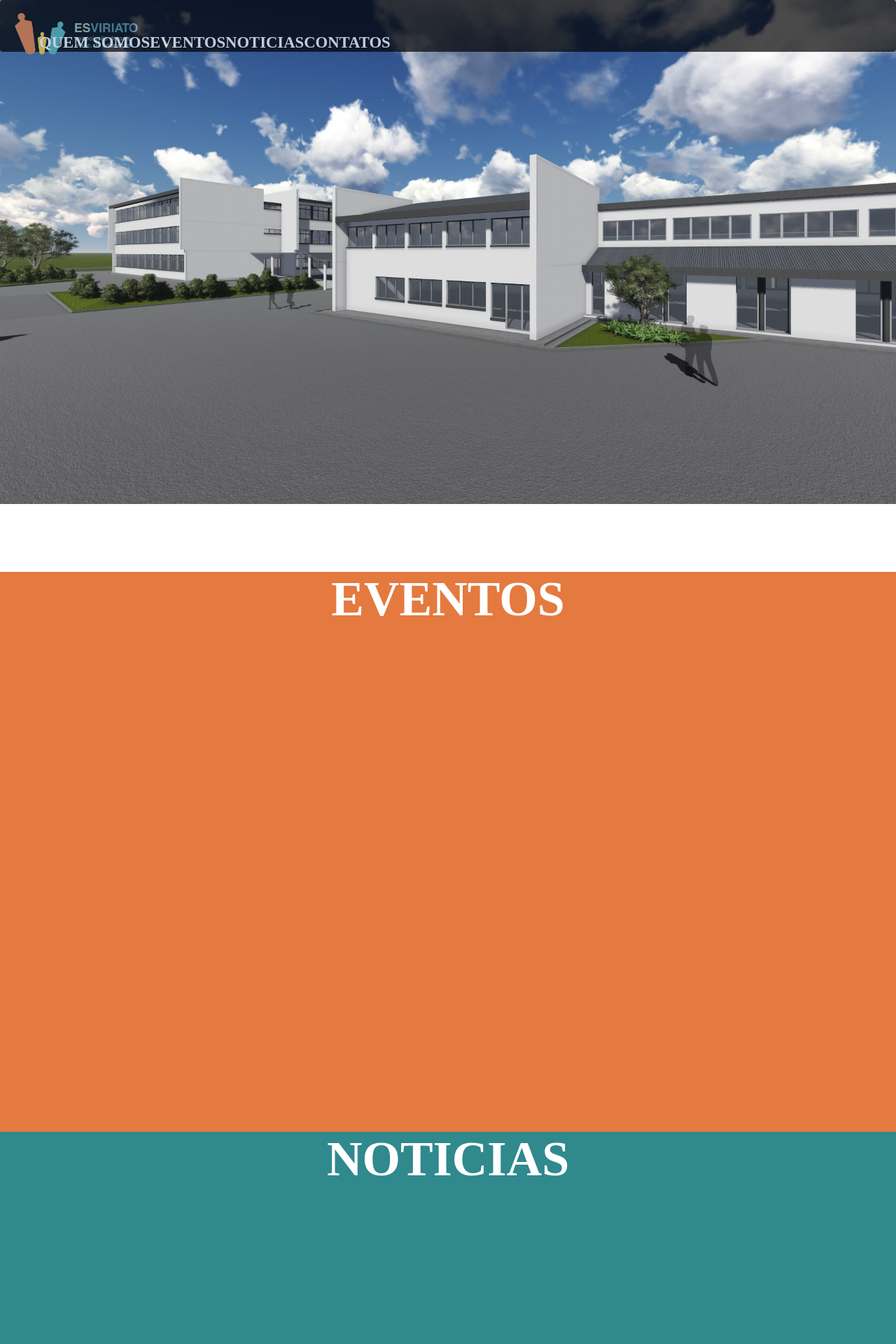
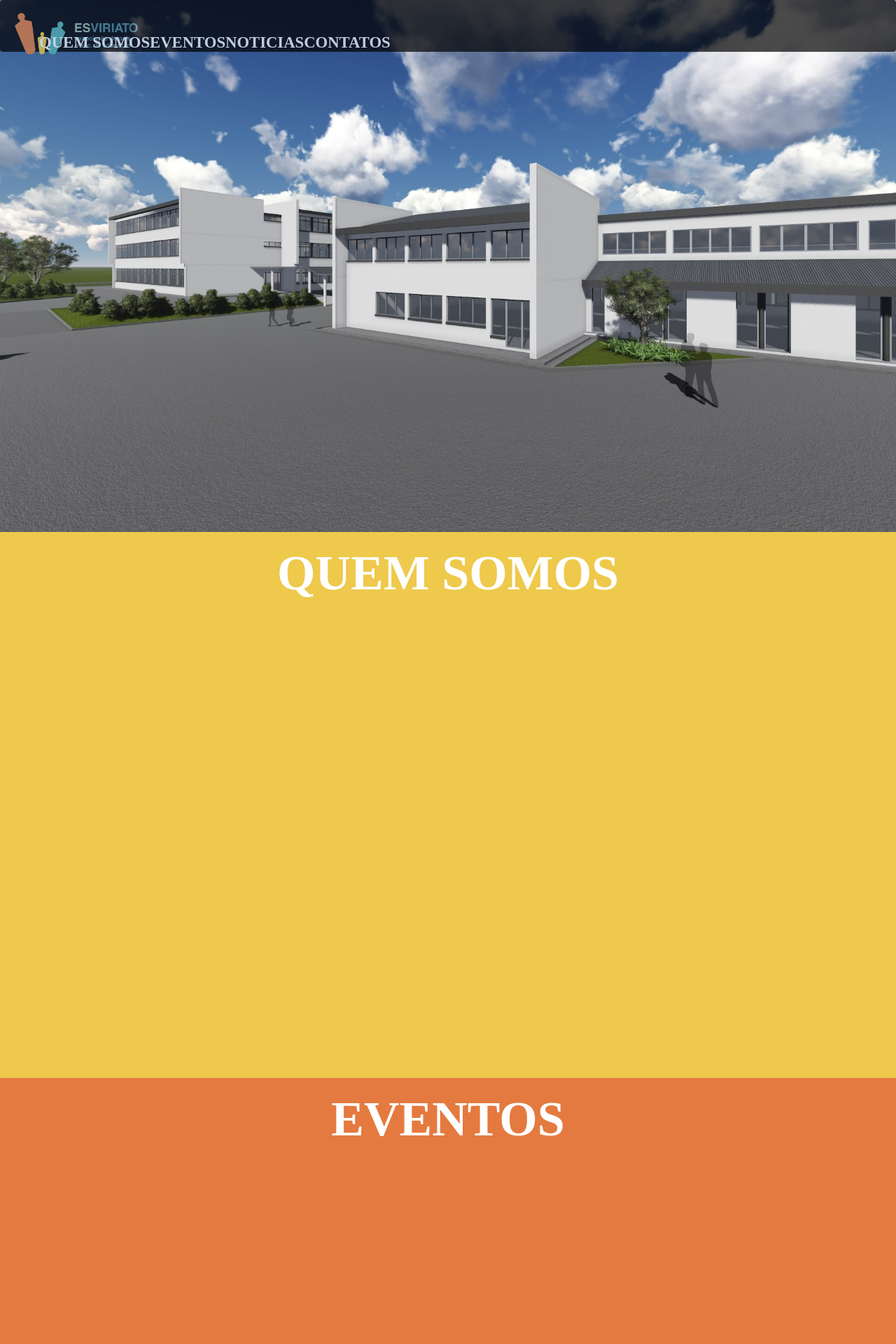
Before and after one commit to tiagonunes9/apeeesv, a PHP site: page /home.php in a window 1280 px wide. Shown: the top 1920 px of the page at 70% size. Run offline with PHP 8.4, Linux system fonts and the light colour scheme.

Commit message:
Adicionadas correções à home.php
Correção do tamanho da secção quem somos e correção do espaçamento dos h1 que provavam espaços em branco entre as secções.

```diff
--- a/home.php
+++ b/home.php
@@ -36,10 +36,11 @@
         </div>
     </nav>
 
-    <img src="img/escolaviriato.jpg" class="fundo" />
+    <section id="slide-image" class="slide-image">
+        <img src="img/escolaviriato.jpg" class="fundo" />
+    </section>
 
-
-    <section id="somos" clas="somos">
+    <section id="somos" class="somos">
         <h1>QUEM SOMOS</h1>
     </section>
 
--- a/style.css
+++ b/style.css
@@ -14,7 +14,15 @@
       text-align:right;
   }
 
-  .somos{
+  .slide-image {
+    height: 95vh;
+  }
+  .fundo{
+    width: 100%;
+    height: 100%;
+  }
+
+  .somos {
     background-color:#EEC94C;
     height: 100vh;
   }
@@ -43,16 +51,14 @@
     font-weight: bold;
     text-align:center;
     font-size:500%;
+    margin-top: 0px;
+    padding-top: 20px;
   }
 
   .logo{
     width:15%;
   }
 
-  .fundo{
-    width: 100%;
-  }
-
   ul {
     list-style-type: none;
 }
```
